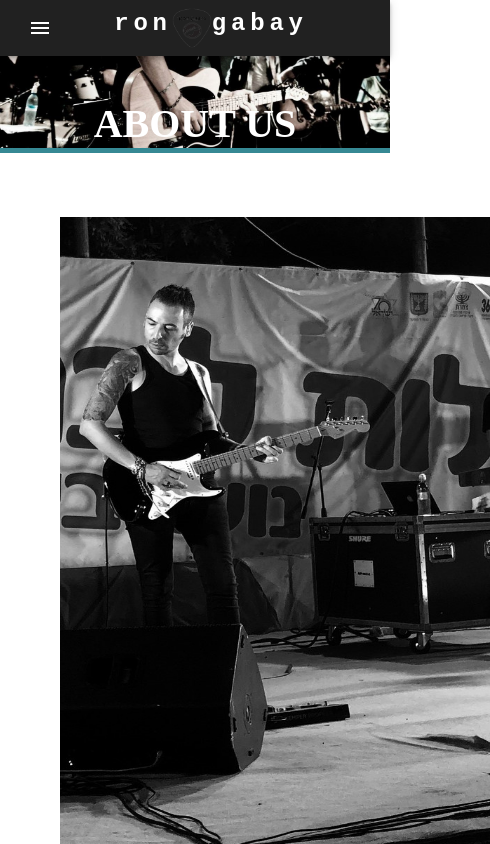
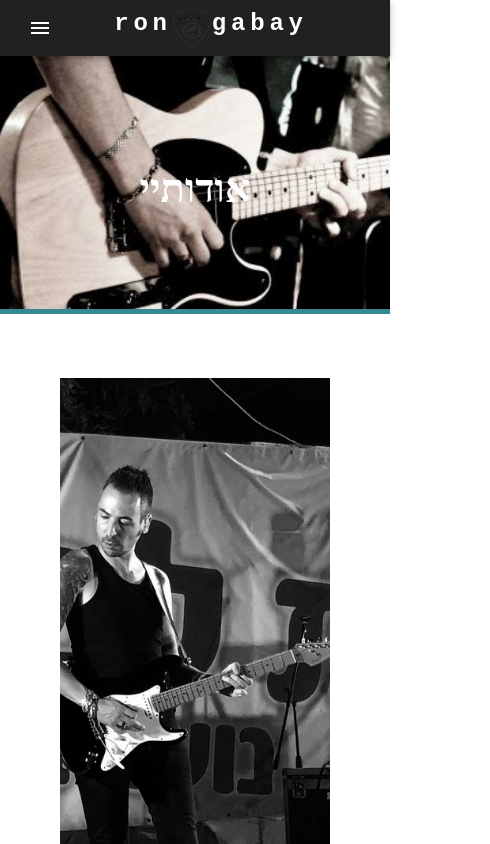
Before and after one commit to yossits/ron-gabay, a Next.js app: page /about in a window 390 px wide. Shown: the top 844 px of the page, 490 px wide, since content can reach past the window. Built offline with nearby package versions, Linux system fonts and the light colour scheme.

Commit message:
fix responsive bugs

```diff
--- a/app/about/page.jsx
+++ b/app/about/page.jsx
@@ -1,6 +1,8 @@
 import React from "react";
-import AboutUsIntro from "@/components/AboutUsIntro";
+import Header from "@/components/Header";
 import AboutUsMainContent from "@/components/AboutUsMainContent";
+
+import AboutImage from "@/public/images/about.jpeg";
 
 export const metadata = {
   title: "About Me",
@@ -11,7 +13,7 @@ export const metadata = {
 const About = () => {
   return (
     <main>
-      <AboutUsIntro />
+      <Header image={AboutImage} alt={"About us"} title={"אודותיי"} />
       <AboutUsMainContent />
     </main>
   );
--- a/components/AboutUsIntro.jsx
+++ /dev/null
@@ -1,17 +0,0 @@
-import React from "react";
-import Image from "next/image";
-import AboutImage from "@/public/images/about.jpeg";
-import styles from "@/styles/aboutUs.module.css";
-
-const AboutUsIntro = () => {
-  return (
-    <div className={styles.container}>
-      <div className={styles.header}>
-        <Image className={styles.image} src={AboutImage} alt="About us" />
-        <h1 className={styles.title}>ABOUT US</h1>
-      </div>
-    </div>
-  );
-};
-
-export default AboutUsIntro;
--- a/components/AboutUsMainContent.jsx
+++ b/components/AboutUsMainContent.jsx
@@ -3,7 +3,7 @@ import React from "react";
 import { Grid, Container, Typography, Button } from "@mui/material";
 import { useRouter } from "next/navigation";
 import Image from "next/image";
-import ronAboutImage from "@/public/images/ron-5a.jpeg";
+import ronAboutImage from "@/public/images/ron-5.jpeg";
 import styles from "@/styles/aboutUs.module.css";
 
 const AboutUsMainContent = () => {
@@ -22,10 +22,8 @@ const AboutUsMainContent = () => {
           md={6}
         >
           <Image
-            sx={{ width: "100%" }}
+            className={styles.imageMainContent}
             src={ronAboutImage}
-            width={430}
-            height={650}
             alt="Descriptive alt text"
           />
         </Grid>
--- /dev/null
+++ b/components/Header.jsx
@@ -0,0 +1,16 @@
+import React from "react";
+import Image from "next/image";
+import styles from "@/styles/aboutUs.module.css";
+
+const Header = ({ image, alt, title }) => {
+  return (
+    <div className={styles.container}>
+      <div className={styles.header}>
+        <Image className={styles.image} src={image} alt={alt} />
+        <h1 className={styles.title}>{title}</h1>
+      </div>
+    </div>
+  );
+};
+
+export default Header;
--- a/components/Intro.jsx
+++ b/components/Intro.jsx
@@ -1,15 +1,17 @@
 "use client";
 import React from "react";
 import { Container, Box } from "@mui/material";
+
 import Image from "next/image";
 import bgImg from "../public/images/untitled-91.JPG";
+
 import styles from "@/styles/mainPage.module.css";
 
 const Intro = () => {
   return (
     <div style={{ flexGrow: 1 }}>
       <Container maxWidth={false} disableGutters>
-        <Image className={styles.image} src={bgImg} alt="Your alt text" />
+        <Image className={styles.image} src={bgImg} alt="backgroung image - ron gabay playing" />
         <Box
           display="flex"
           flexDirection="column"
--- a/styles/aboutUs.module.css
+++ b/styles/aboutUs.module.css
@@ -14,6 +14,8 @@
     width: 100%;
     height: auto;
     border-bottom: 5px solid rgb(54, 137, 148);
+    height: 30vh;
+    object-fit: cover;
 }
 
 .title {
@@ -27,6 +29,12 @@
     text-align: left;
 }
 
+.imageMainContent {
+    width: 100%;
+    height: 100vh;
+    object-fit: cover;
+}
+
 @media (max-width: 780px) {
     .title {
         font-size: 2.5rem;
```
Also changed, not shown: app/contact/page.jsx (+6 -3 lines), styles/mainPage.module.css (+12 -12 lines), public/images/contact.jpeg (added).
